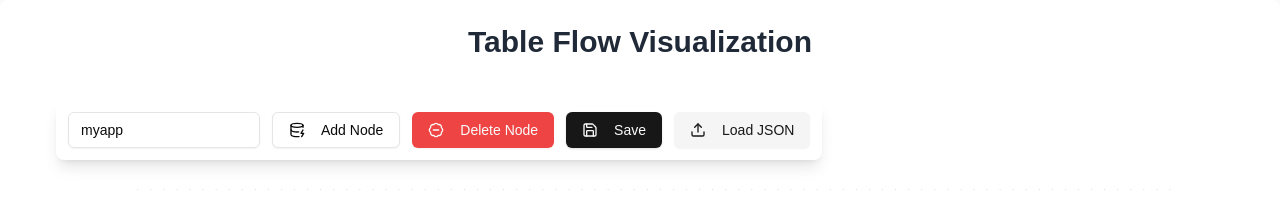
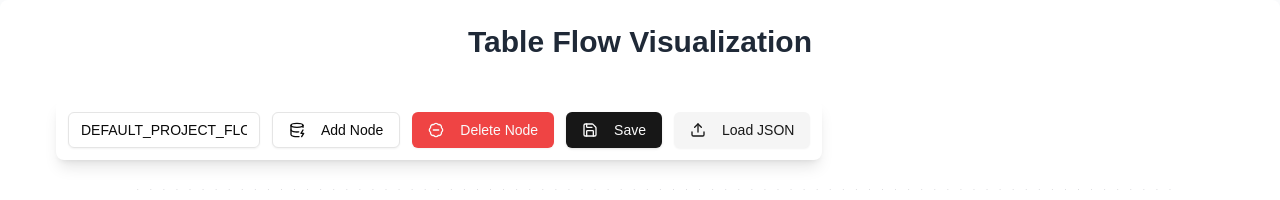
Before and after one commit to TheChesireCat/qlflow, a Next.js app: page / in a window 1280 px wide. Shown: the top 200 px of the page. Built offline with nearby package versions, Linux system fonts and the light colour scheme.

Commit message:
minor changes

```diff
--- a/src/components/TableFlowVisualization.tsx
+++ b/src/components/TableFlowVisualization.tsx
@@ -76,7 +76,7 @@ export default function TableFlowVisualization() {
     const [nodes, setNodes] = useState(initialNodes);
     const [edges, setEdges] = useState(initialEdges);
     const [rfInstance, setRfInstance] = useState<ReactFlowInstance<Node, Edge> | null>(null);
-    const [project, setProject] = useState("myapp");
+    const [project, setProject] = useState("DEFAULT_PROJECT_FLOW");
 
     const onNodesChange = useCallback(
         (changes: NodeChange[]) =>
```
